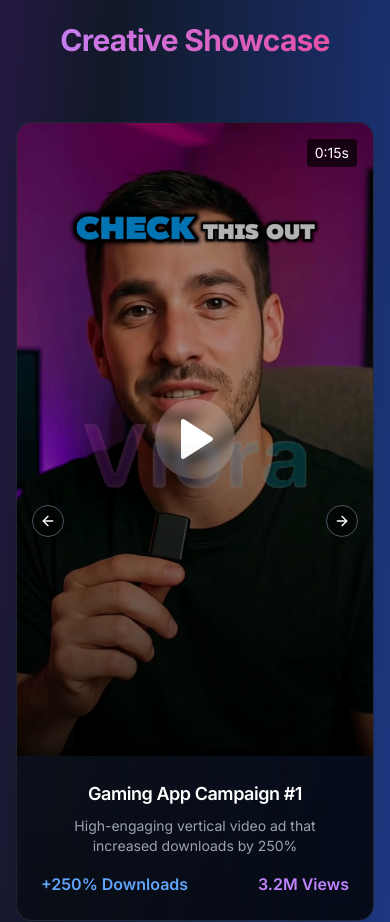
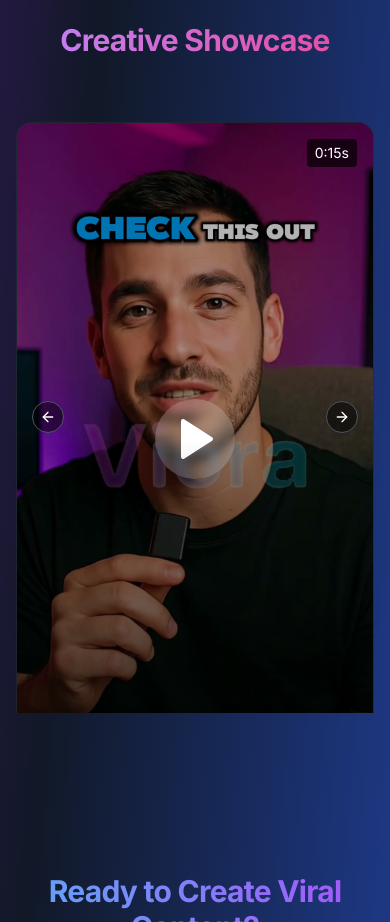
Before and after one commit to morcorp55/jullian-mobile-craft, a React (Vite) app: page /creative-studio in a window 390 px wide. Shown: the part 3440-4362 px from the top of the page. Built offline with nearby package versions, Linux system fonts and the light colour scheme.

Commit message:
Fix: Video card height on mobile
Make video card height responsive to screen height on mobile devices.

```diff
--- a/src/pages/CreativeStudio.tsx
+++ b/src/pages/CreativeStudio.tsx
@@ -242,9 +242,10 @@ const CreativeStudio: React.FC = () => {
               }}
               className="w-full"
             >
-              <CarouselContent className="-ml-4">
+              <CarouselContent className="-ml-4 h-[70vh] md:h-auto">
                 {videoData.map((video) => (
-                  <CarouselItem key={video.id} className="pl-4 md:basis-1/2 lg:basis-1/3">
+                  <CarouselItem key={video.id} className="pl-4 md:basis-1/2 lg:basis-1/3 h-full">
+                    <div className="h-full">
                       <VideoCard
                         id={video.id}
                         title={video.title}
@@ -255,6 +256,7 @@ const CreativeStudio: React.FC = () => {
                         views={video.views}
                         downloads={video.downloads}
                       />
+                    </div>
                   </CarouselItem>
                 ))}
               </CarouselContent>
```
Lines whose indentation alone changed are shown as unchanged.
